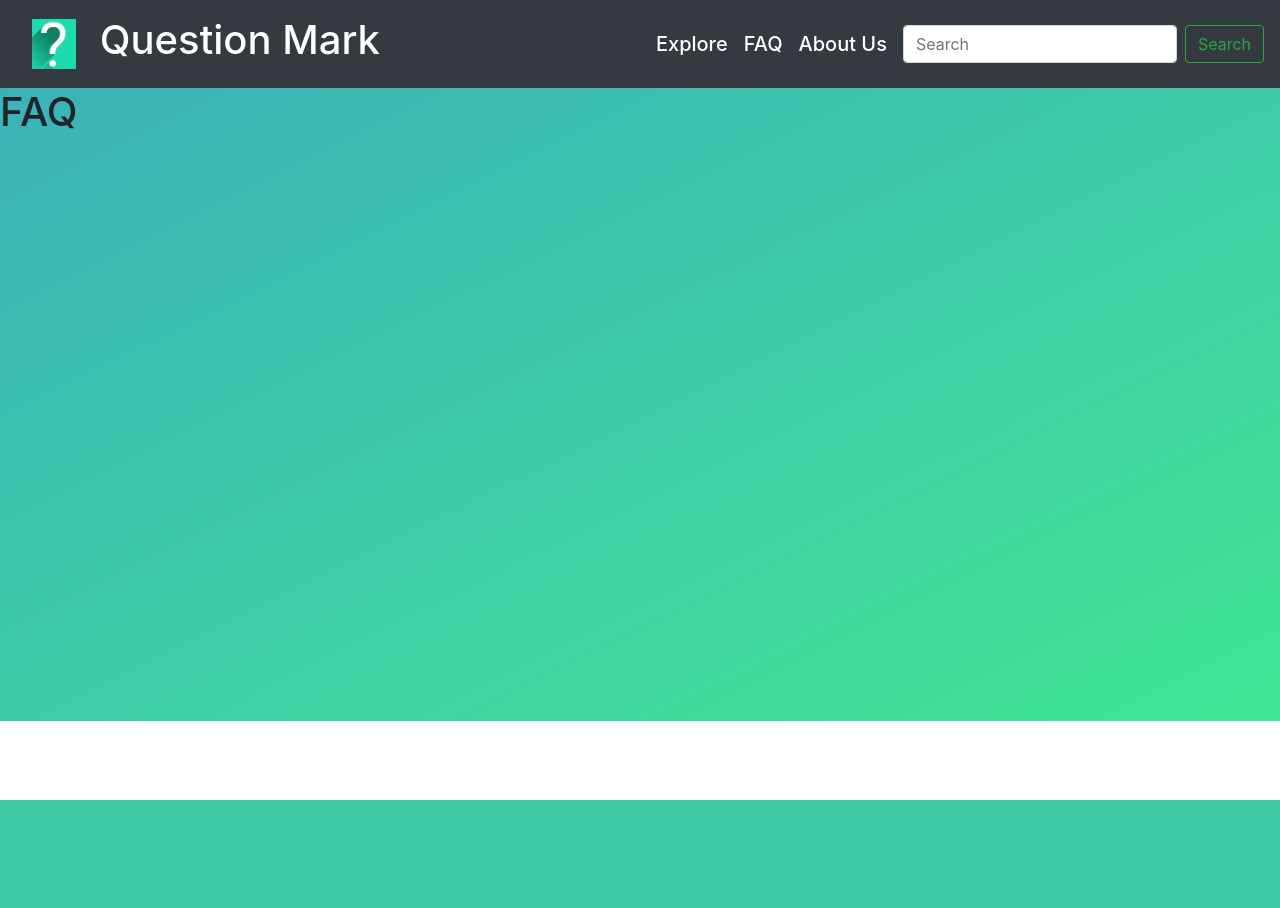
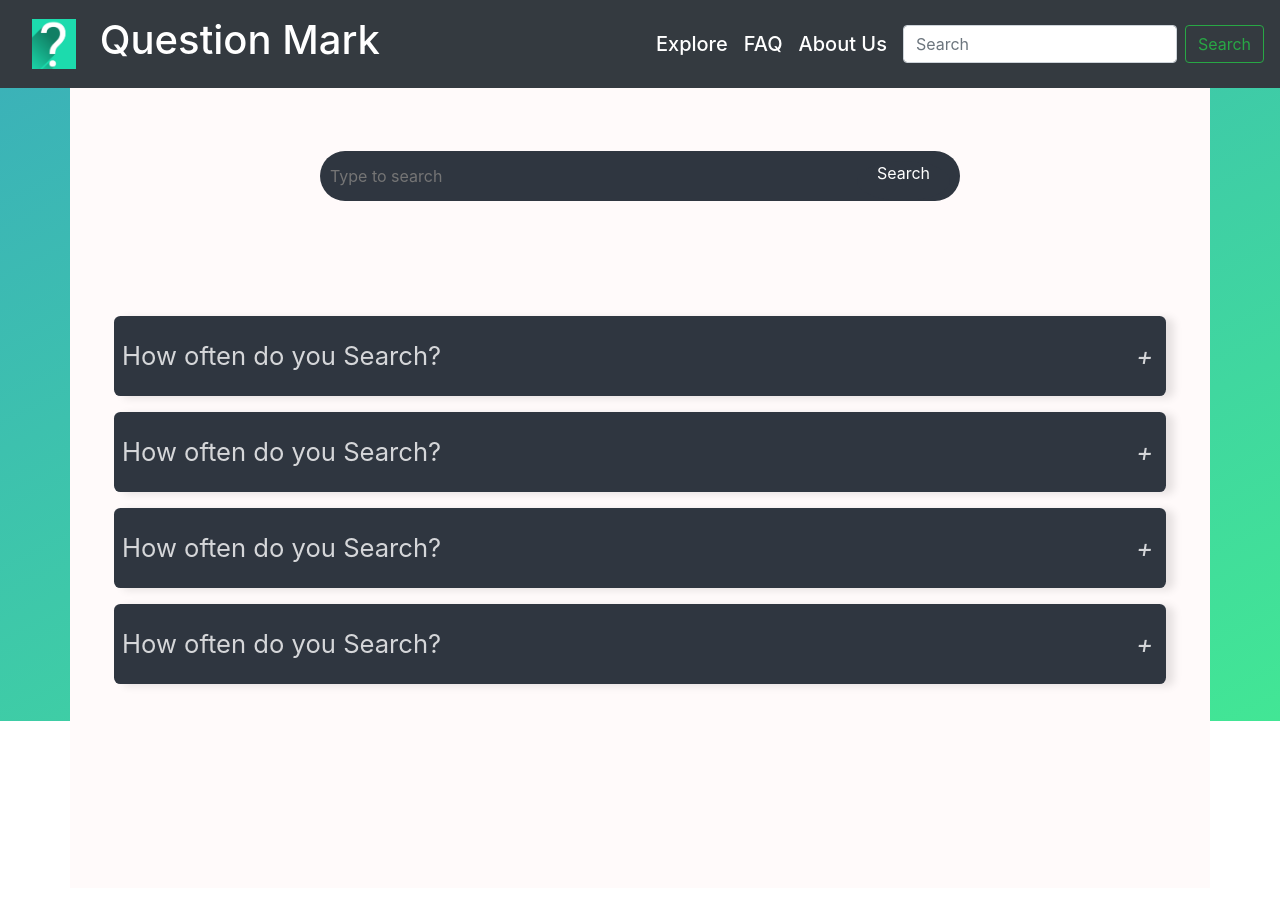
Before and after one commit to loobiish/Question-Mark, a Flask app: page /faq in a window 1280 px wide. Before the commit the page ends 800 px from the top, so only its background shows below. Run offline with Flask 2, Linux system fonts and the light colour scheme; some libraries are stand-ins or nearby versions.

Commit message:
Added FAQ page

```diff
--- a/Question_Mark/routes.py
+++ b/Question_Mark/routes.py
@@ -56,7 +56,6 @@ def home():
 
 
 @app.route("/logout")
-@login_required
 def logout():
     logout_user()
     return redirect(url_for('home'))
--- /dev/null
+++ b/Question_Mark/static/style_faq.css
@@ -0,0 +1,178 @@
+* {
+            box-sizing: border-box;
+        }
+        .navbar-dark .navbar-nav .nav-item .nav-link:focus,
+        .navbar-dark .navbar-nav .nav-item .nav-link:hover {
+            color: #3bb2b8;
+            text-shadow: 1px 1px 2px black, 0 0 25px #42e695;
+        }
+
+        .navbar-brand:focus,
+        .navbar-brand:hover {
+            color: #3bb2b8;
+            text-shadow: 1px 1px 2px black, 0 0 25px #42e695;
+        }
+
+        #grad {
+            height: 98%;
+            background-color: white;
+            background-image: linear-gradient(to bottom right, #3bb2b8, #42e695);
+        }
+
+        #brand-image {
+            height: 50px;
+        }
+
+        .pcolor {
+            background-color: snow;
+            border-radius: 6px;
+            box-shadow: 0 0 10px rgba(0,0,0,0.7);
+        }
+
+        .container {
+            padding: 20px;
+        }
+
+        /* .block {
+            text-align: center;
+            color:lightcyan;
+        } */
+        .team {
+            width: auto;
+            display: flex;
+            text-align: center;
+            justify-content: center;
+
+        }
+        .team-member {
+
+            text-align: center;
+            margin: 1rem;
+            background-color: snow;
+            box-shadow: 0 0 7px rgba(0,0,0,0.8);
+            border-radius: 5px;
+        }
+        .block {
+            padding: 5px;
+            justify-content: center;
+
+        }
+        .white-container {
+            background-color: snow;
+            height: 100vh;
+        }
+        .grad-element {
+            background-image: linear-gradient(to bottom right, #3bb2b8, #42e695);
+            color:aliceblue;
+        }
+        .search-box {
+            position: absolute;
+            top: 22%;
+            left: 50%;
+            transform: translate(-50%, -50%);
+            background: #2f3640;
+            height: 50px;
+            border-radius: 40px;
+            padding: 10px;
+            max-width: 75rem;
+            width: 50%;
+        }
+        .search-btn:hover {
+            color: #3bb2b8;
+            text-shadow: 1px 1px 2px black, 0 0 25px #42e695;
+        }
+        .search-btn {
+            color: #ffffff;
+            float: right;
+            width: 15%;
+            height: 40px;
+            border-radius: 50%;
+            background: #2f3640;
+            display: flex;
+            justify-content: center;
+            align-self: center;
+        }
+        .search-txt {
+            border: none;
+            background: none;
+            outline: none;
+            float: left;
+            padding: 0;
+            color: white;
+            font-size: 16px;
+            line-height: 30px;
+            width: 70%;
+        }
+        section {
+            width: 100%;
+            height: 100vh;
+            display: flex;
+            align-items: center;
+            justify-content: center;
+        }
+        .faq-container {
+            width: 100%;
+            max-width: 75rem;
+            margin: 0 auto;
+            padding: 0 1.5rem;
+        }
+        .accordian-item {
+            background-color: #2f3640;
+            border-radius: .4rem;
+            margin-bottom: 1rem;
+            padding: .5rem;
+            box-shadow: .5rem 2px .5rem rgba(0,0,0,.1);
+        }
+        .accordian-link:hover {
+            text-decoration: none;
+        }
+        .accordian-link {
+            font-size: 1.6rem;
+            color: rgba(255,255,255,.8);
+            text-decoration: none;
+            width: 100%;
+            display: flex;
+            align-items: center;
+            justify-content: space-between;
+            padding: .5rem 0;
+        }
+        .accordian-link i {
+            padding: 0.3rem;
+        }
+        .accordian-link .ion-md-remove {
+            display: none;
+        }
+        .answer {
+            max-height: 0;
+            overflow: hidden;
+            position: relative;
+            background-color: #212838;
+            transition: max-height 650ms;
+
+        }
+        .answer::before {
+            content: "";
+            position: absolute;
+            width: .4rem;
+            height: 90%;
+            background-color: #8fc460;
+            top:50%;
+            left:0;
+            transform: translateY(-50%);
+
+        }
+        .answer p {
+            color: rgba(255,255,255,.6);
+            font-size: 1.125rem;
+            padding: 1.5rem;
+        }
+        .accordian-item:target .answer{
+            max-height: 8rem;
+        }
+
+        .accordian-item:target .accordian-link .ion-md-add {
+            display: none;
+        }
+        .accordian-item:target .accordian-link .ion-md-remove {
+            display: block;
+        }
--- a/Question_Mark/templates/faq.html
+++ b/Question_Mark/templates/faq.html
@@ -1,4 +1,79 @@
 {% extends "layout.html" %}
+{% block head %}
+<link rel="stylesheet" href={{ url_for('static', filename='style_faq.css') }}>
+<title>FAQ</title>
+{% endblock head %}
 {% block content %}
-<h1>FAQ</h1>
-{% endblock content %}
+
+      <div class="container white-container">
+
+         <div class="search-box">
+             <input class="search-txt" type="text" placeholder="Type to search">
+             <a class="search-btn" href="#">
+                Search
+             </a>
+         </div>
+
+
+     <section>
+     <div class="faq-container">
+        <div class="accordian">
+
+            <div class="accordian-item" id="question1">
+                <a class="accordian-link" href="#question1">
+                    How often do you Search?
+                    <i class="ion-md-add">+</i>
+                    <i class="ion-md-remove">-</i>
+                </a>
+                <div class="answer">
+                    <p>Lorem ipsum dolor sit amet consectetur adipisicing elit. Aliquam, tempore perferendis quam quidem vitae nisi asperiores laborum eius soluta ratione.</p>
+
+                </div>
+            </div>
+
+            <div class="accordian-item" id="question2">
+                <a class="accordian-link" href="#question2">
+                    How often do you Search?
+                    <i class="ion-md-add">+</i>
+                    <i class="ion-md-remove">-</i>
+                </a>
+                <div class="answer">
+                        <p>Lorem ipsum dolor sit amet consectetur adipisicing elit. Aliquam, tempore perferendis quam quidem vitae nisi asperiores laborum eius soluta ratione.</p>
+                </div>
+            </div>
+
+            <div class="accordian-item" id="question3">
+                <a class="accordian-link" href="#question3">
+                    How often do you Search?
+                    <i class="ion-md-add">+</i>
+                    <i class="ion-md-remove">-</i>
+                </a>
+                <div class="answer">
+                        <p>Lorem ipsum dolor sit amet consectetur adipisicing elit. Aliquam, tempore perferendis quam quidem vitae nisi asperiores laborum eius soluta ratione.</p>
+                </div>
+            </div>
+
+            <div class="accordian-item" id="question4">
+                    <a class="accordian-link" href="#question4">
+                        How often do you Search?
+                        <i class="ion-md-add">+</i>
+                        <i class="ion-md-remove">-</i>
+                    </a>
+                    <div class="answer">
+                            <p>Lorem ipsum dolor sit amet consectetur adipisicing elit. Aliquam, tempore perferendis quam quidem vitae nisi asperiores laborum eius soluta ratione.</p>
+                    </div>
+            </div>
+
+
+        </div>
+      </div>
+     </section>
+
+
+      </div>
+    </div>
+
+    <!-- Optional JavaScript -->
+    <!-- jQuery first, then Popper.js, then Bootstrap JS -->
+    <script src={{ url_for('static', filename='script.js') }}></script>
+    {% endblock content %}
```
Also changed, not shown: Question_Mark/static/style.css (+9 -0 lines), Question_Mark/templates/home.html (+5 -13 lines).
